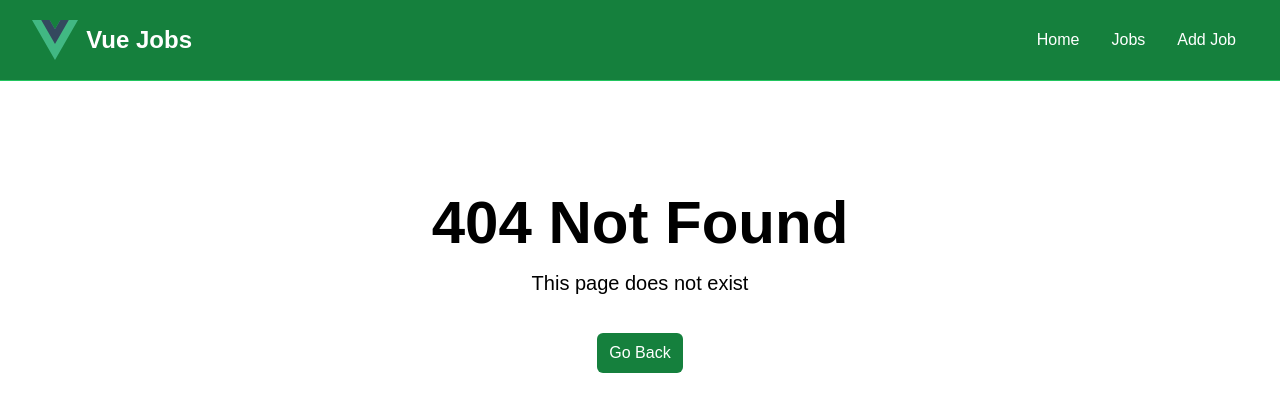
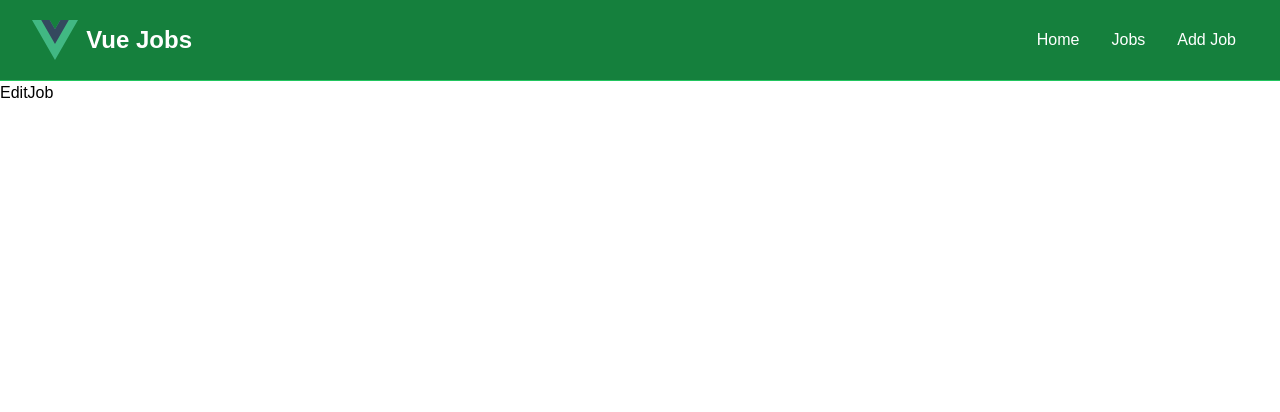
Before and after one commit to hectorsolpest/vue-intro, a Vue app: page /jobs/edit/1 in a window 1280 px wide. Before the commit this address had no page. Shown: the top 412 px of the page. Built offline with nearby package versions, Linux system fonts and the light colour scheme.

Commit message:
create edit job view

```diff
--- a/src/router/index.js
+++ b/src/router/index.js
@@ -4,6 +4,7 @@
 import NotFoundView from '@/views/NotFoundView.vue'
 import JobView from '@/views/JobView.vue'
 import AddJobView from '@/views/AddJobView.vue'
+import EditJobView from '@/views/EditJobView.vue'
 
 const router = createRouter({
   history: createWebHistory(import.meta.env.BASE_URL),
@@ -22,6 +23,10 @@
       name: 'job',
       component:JobView,
     },{
+      path: '/jobs/edit/:id',
+      name: 'editJob',
+      component:EditJobView,
+    },{
       path: '/jobs/add',
       name: 'jobAdd',
       component:AddJobView,
--- /dev/null
+++ b/src/views/EditJobView.vue
@@ -0,0 +1,11 @@
+<script setup>
+
+</script>
+
+<template>
+EditJob
+</template>
+
+<style scoped>
+
+</style>
```
